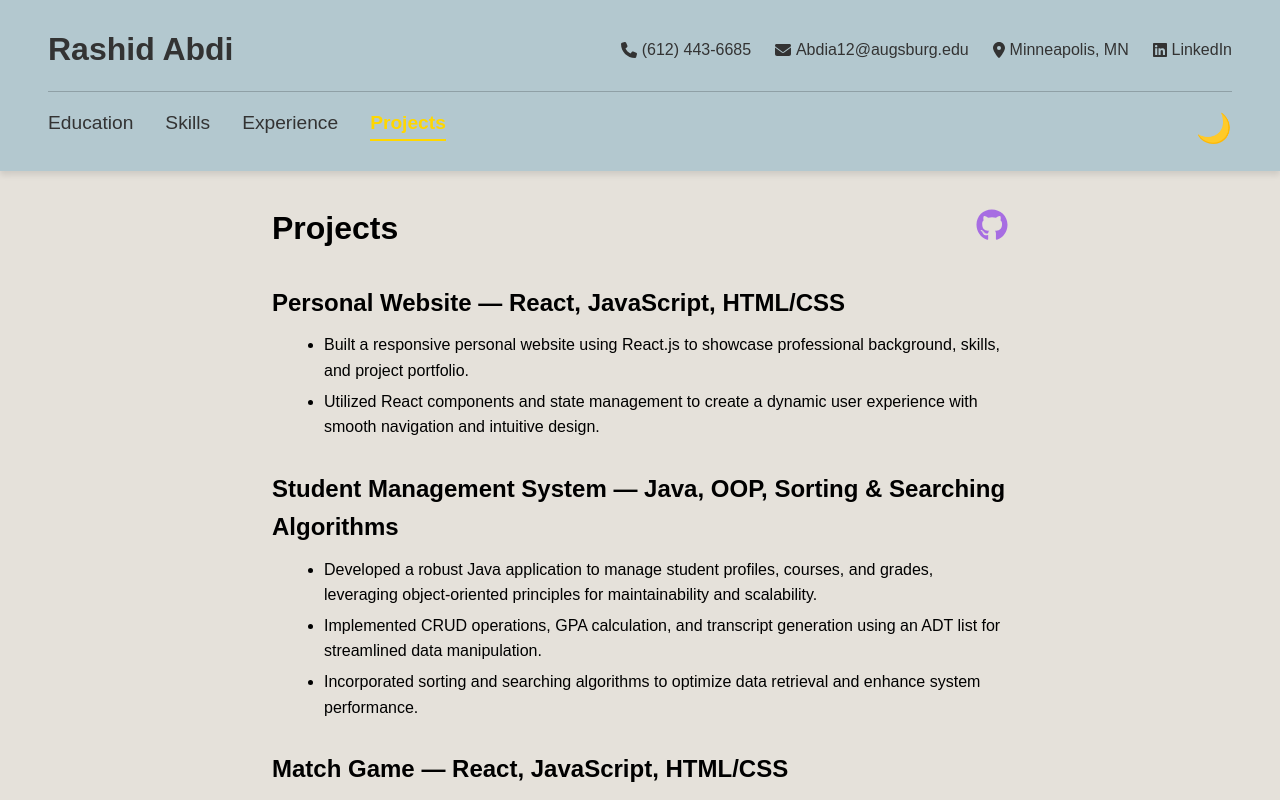
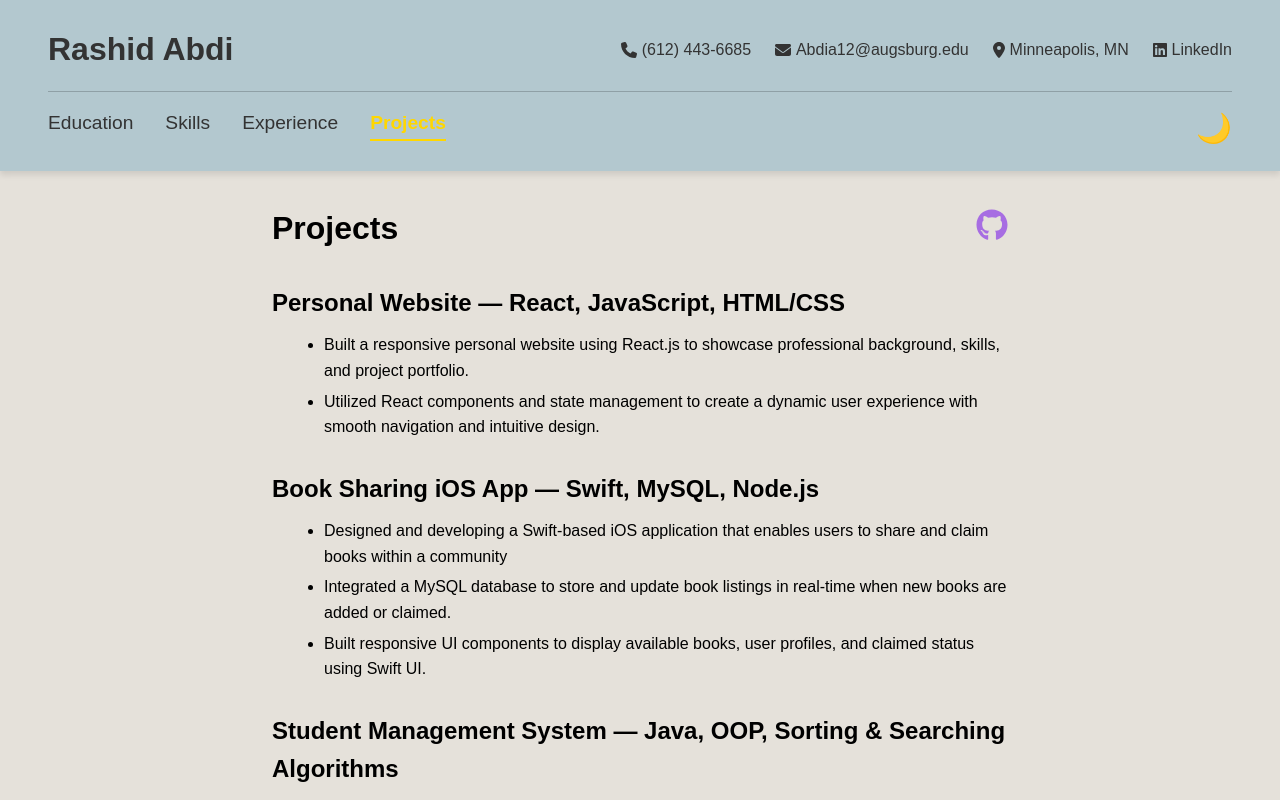
Before and after one commit to Rashid-Abdi/personal-website, a React (Create React App) app: page /projects in a window 1280 px wide. Shown: the top 800 px of the page. Built offline with nearby package versions, Linux system fonts and the light colour scheme.

Commit message:
updated projects page

```diff
--- a/src/pages/Projects.js
+++ b/src/pages/Projects.js
@@ -33,6 +33,15 @@ function Projects() {
           </li>
         </ul>
       </div>
+      {/* iOS app*/ }
+      <div className="project">
+        <h3>Book Sharing iOS App — Swift, MySQL, Node.js</h3>
+        <ul>
+          <li>Designed and developing a Swift-based iOS application that enables users to share and claim books within a community </li>
+          <li>Integrated a MySQL database to store and update book listings in real-time when new books are added or claimed.</li>
+          <li>Built responsive UI components to display available books, user profiles, and claimed status using Swift UI.</li>
+        </ul>
+      </div>
 
       {/* student management system */}
       <div className="project">
@@ -59,6 +68,8 @@ function Projects() {
         </ul>
       </div>
 
+
+
     </div>
   );
 }
```
